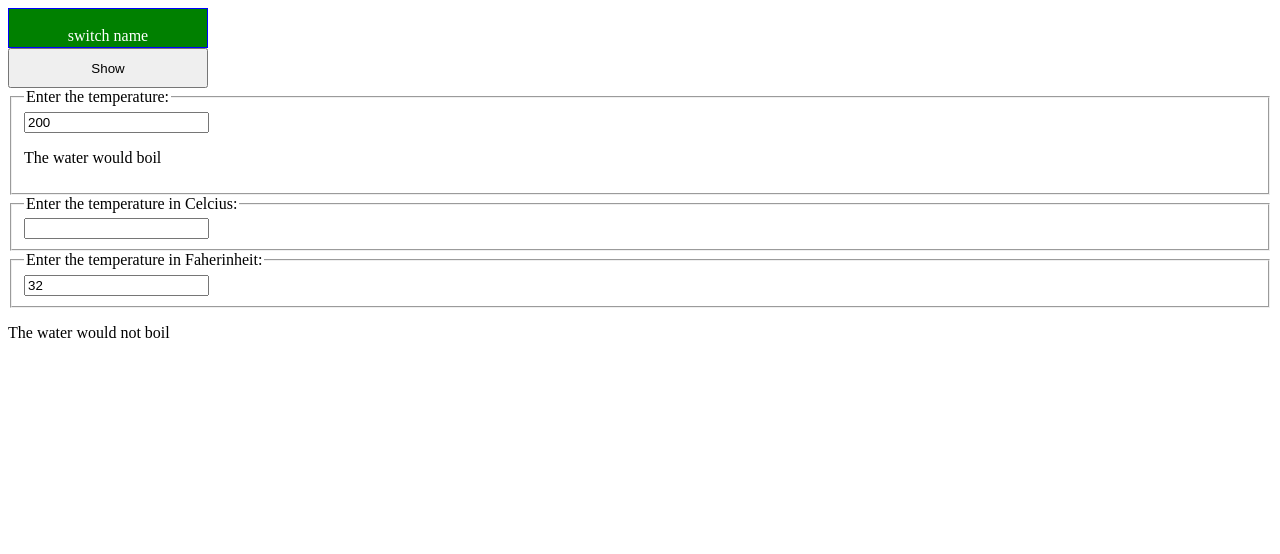
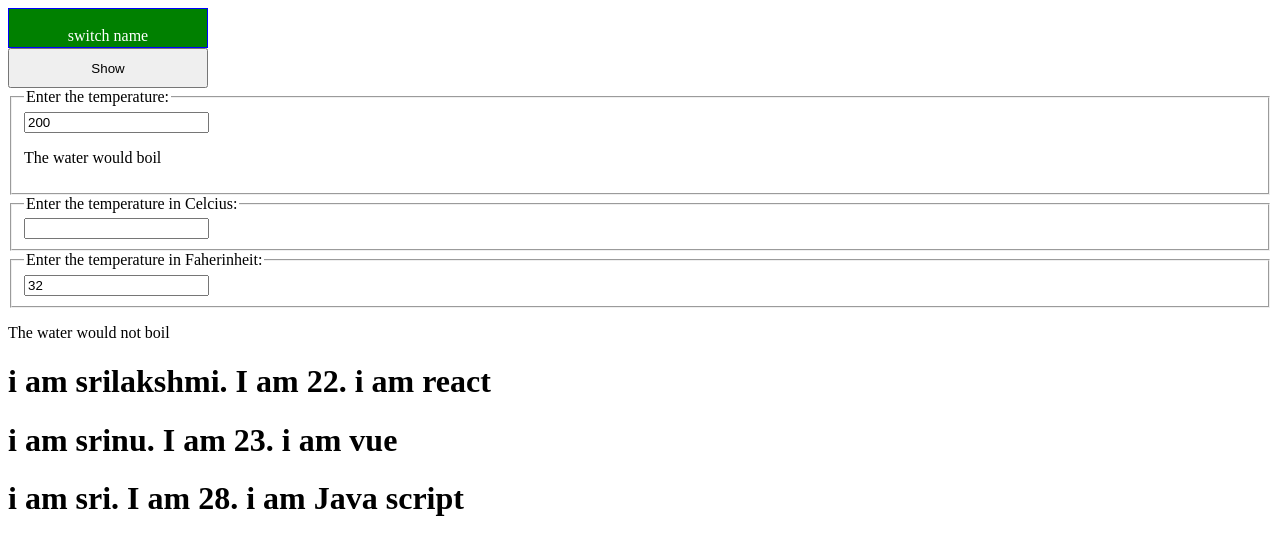
Before and after one commit to SRILAKSHMI576/React_Learnigs, a React (Create React App) app: page / in a window 1280 px wide. Shown: the top 554 px of the page. Built offline with nearby package versions, Linux system fonts and the light colour scheme.

Commit message:
Practice List method

```diff
--- a/src/App.js
+++ b/src/App.js
@@ -12,6 +12,9 @@ import PersonDetails from "./UdemyCourse/PersonDetails";
 import HiddenButtonLogic from "./HiddenTask/HiddenButtonLogic";
 import Calculator from "./Temperature/Calculator";
 import TemperatureConversions from "./TemperatureConversions/TemperatureConversions";
+// import Alert from "./Components/Alert";
+// import Event from "./Components/Event";
+import ListMethod from "./Components/ListMethod";
 // import Form from "./Components/Form";
 // import OnSelect from "./Components/Select";
 // import InputFile from "./Components/InputFile";
@@ -146,6 +149,9 @@ class App extends React.Component {
         <HiddenButtonLogic />
         <Calculator />
         <TemperatureConversions />
+        {/* <Alert /> */}
+        {/* <Event /> */}
+        <ListMethod />
       </div>
     );
   }
--- /dev/null
+++ b/src/Components/Alert.js
@@ -0,0 +1,16 @@
+import React from "react";
+
+class Alert extends React.Component {
+  clickHandler = () => {
+    alert("hi");
+  };
+  render() {
+    return (
+      <div>
+        <button onClick={this.clickHandler}>Hello</button>
+      </div>
+    );
+  }
+}
+
+export default Alert;
--- /dev/null
+++ b/src/Components/Event.js
@@ -0,0 +1,24 @@
+import React from "react";
+
+class Event extends React.Component {
+  state = {
+    message: "hello"
+  };
+
+  changeHandler = () => {
+    this.setState({
+      message: "bye "
+    });
+    console.log(this);
+  };
+  render() {
+    return (
+      <div>
+        <h1>{this.state.message}</h1>
+        <button onClick={this.changeHandler}>123</button>
+      </div>
+    );
+  }
+}
+
+export default Event;
--- a/src/Components/InputFile.js
+++ b/src/Components/InputFile.js
@@ -8,6 +8,7 @@ export class InputFile extends Component {
   }
   handleSubmit(event) {
     event.preventDefault();
+    console.log("------", this.fileInput.current.files);
     alert(`Selected file - ${this.fileInput.current.files[0].name}`);
   }
 
--- /dev/null
+++ b/src/Components/ListMethod.js
@@ -0,0 +1,38 @@
+import React from "react";
+
+// function ListMethod() {
+//   const array = ["max", "john", "stark"];
+//   const nameArray = array.map(name => <h1>{name}</h1>);
+//   return <div>{nameArray}</div>;
+// }
+
+function ListMethod() {
+  const persons = [
+    {
+      id: 1,
+      name: "srilakshmi",
+      age: 22,
+      skills: "react"
+    },
+    {
+      id: 2,
+      name: "srinu",
+      age: 23,
+      skills: "vue"
+    },
+    {
+      id: 3,
+      name: "sri",
+      age: 28,
+      skills: "Java script"
+    }
+  ];
+  const personList = persons.map(person => (
+    <h1>
+      i am {person.name}. I am {person.age}. i am {person.skills}
+    </h1>
+  ));
+  return <div>{personList}</div>;
+}
+
+export default ListMethod;
```
